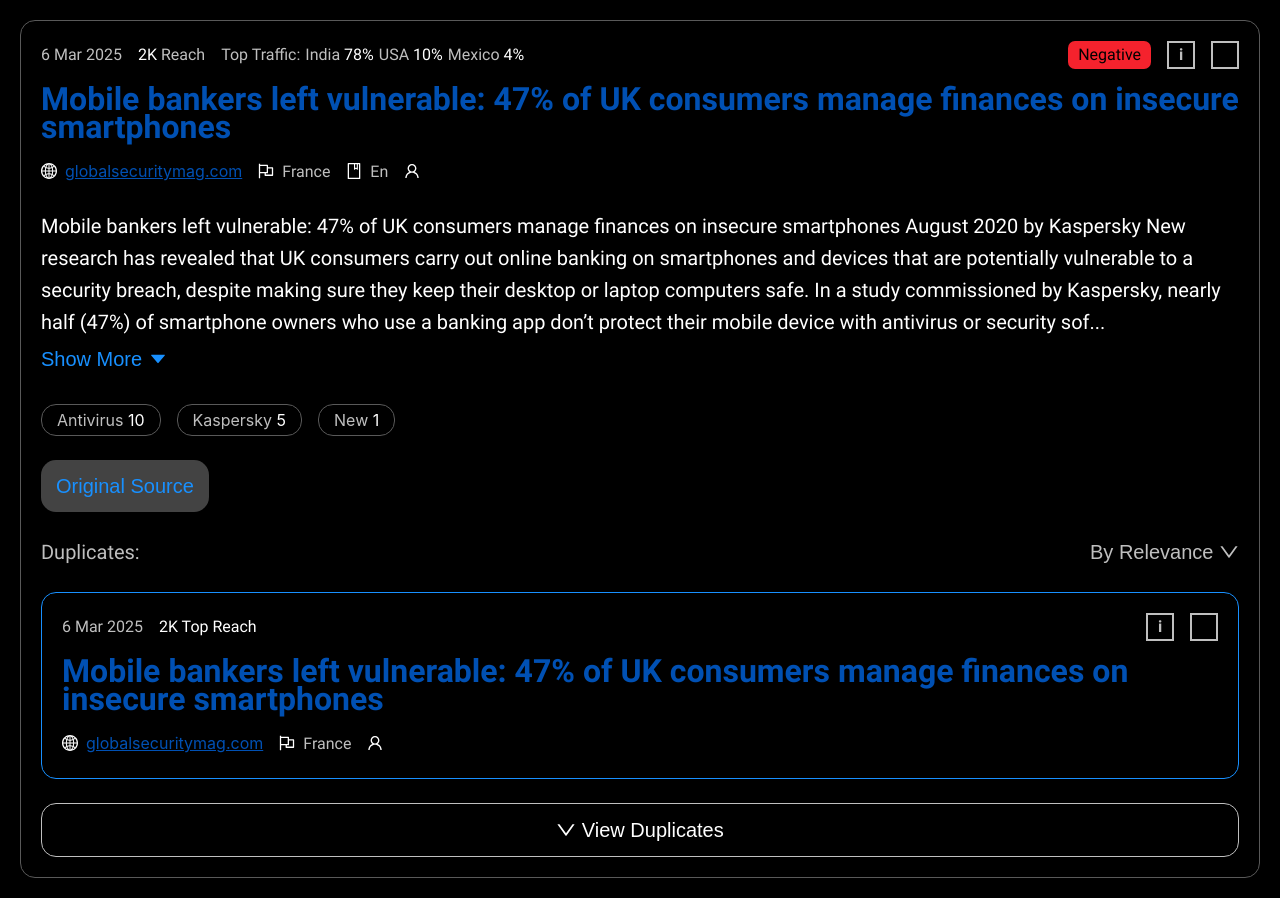
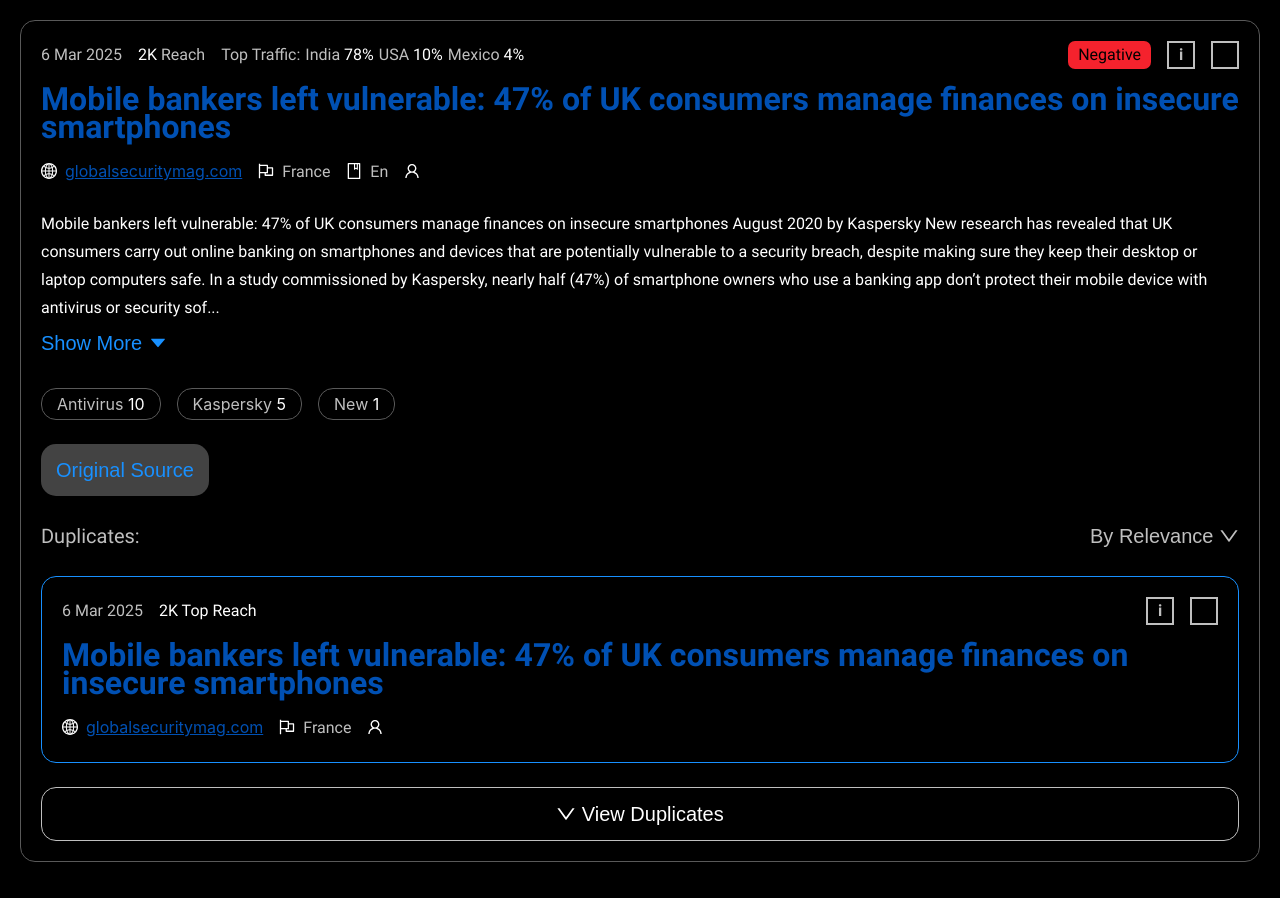
Before and after one commit to gr-sv/newsblock, a React (Create React App) app: page / in a window 1280 px wide. Built offline with nearby package versions, Linux system fonts and the light colour scheme.

Commit message:
Add component Highlights

```diff
--- /dev/null
+++ b/src/components/shared/highlights/highlights.jsx
@@ -0,0 +1,19 @@
+import React from "react";
+import { data } from "../../../data.js";
+import Button from "../button/button.jsx";
+import { Flex } from "antd";
+import { CaretDownFilled } from '@ant-design/icons';
+
+function Highlights () {
+	return (
+		<Flex vertical align='start'>
+			<p>{data?.AB}</p>
+
+			<Button button_showMore>
+				Show more <CaretDownFilled />
+			</Button>
+		</Flex>
+	)
+}
+
+export default Highlights;
--- a/src/components/widgets/bodyOfNews/bodyOfNews.jsx
+++ b/src/components/widgets/bodyOfNews/bodyOfNews.jsx
@@ -1,21 +1,25 @@
 import React from 'react';
-import { data } from '../../../data.js';
+// import { data } from '../../../data.js';
 import { Flex } from 'antd';
-import s from './bodyOfNews.module.scss';
-import { CaretDownFilled } from '@ant-design/icons';
+// import s from './bodyOfNews.module.scss';
+// import { CaretDownFilled } from '@ant-design/icons';
 import Tags from '../../shared/tags/tags.jsx';
 import Button from '../../shared/button/button.jsx';
+import Highlights from '../../shared/highlights/highlights.jsx';
 
 function BodyOfNews () {
 	return (
 		<Flex vertical gap='large'>
-			<Flex vertical align='start'>
+
+			<Highlights />
+
+			{/* <Flex vertical align='start'>
 				<p className={s.text}>{data?.AB}</p>
 
 				<Button button_showMore>
 					Show more <CaretDownFilled />
 				</Button>
-			</Flex>
+			</Flex> */}
 
 			<Tags />
 
```
